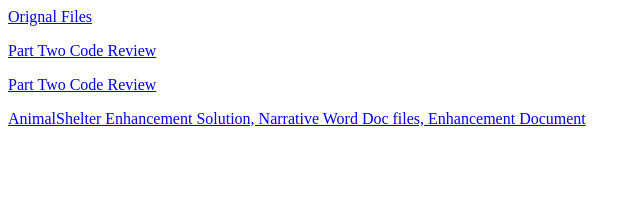
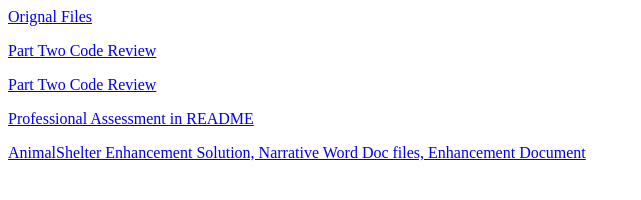
Before and after one commit to Ethan-Harper-snhu/Ethan-Harper-snhu.github.io, a plain HTML site: page index.html in a window 1280 px wide. Shown: the whole page, without its empty margins (0-641 px from the left). Drawn offline with Linux system fonts and the light colour scheme.

Commit message:
Update index.html

```diff
--- a/index.html
+++ b/index.html
@@ -4,4 +4,6 @@
 
 <p></div><a href="https://youtu.be/KRP9ZNwD2k0">Part Two Code Review</a></p>
 
+<p></p><a href="https://github.com/Ethan-Harper-snhu/Ethan-Harper-snhu.github.io">Professional Assessment in README</a></p>
+
 <p></p><a href="https://github.com/Ethan-Harper-snhu/Ethan-Harper-snhu.github.io">AnimalShelter Enhancement Solution, Narrative Word Doc files, Enhancement Document</a></p>
```
